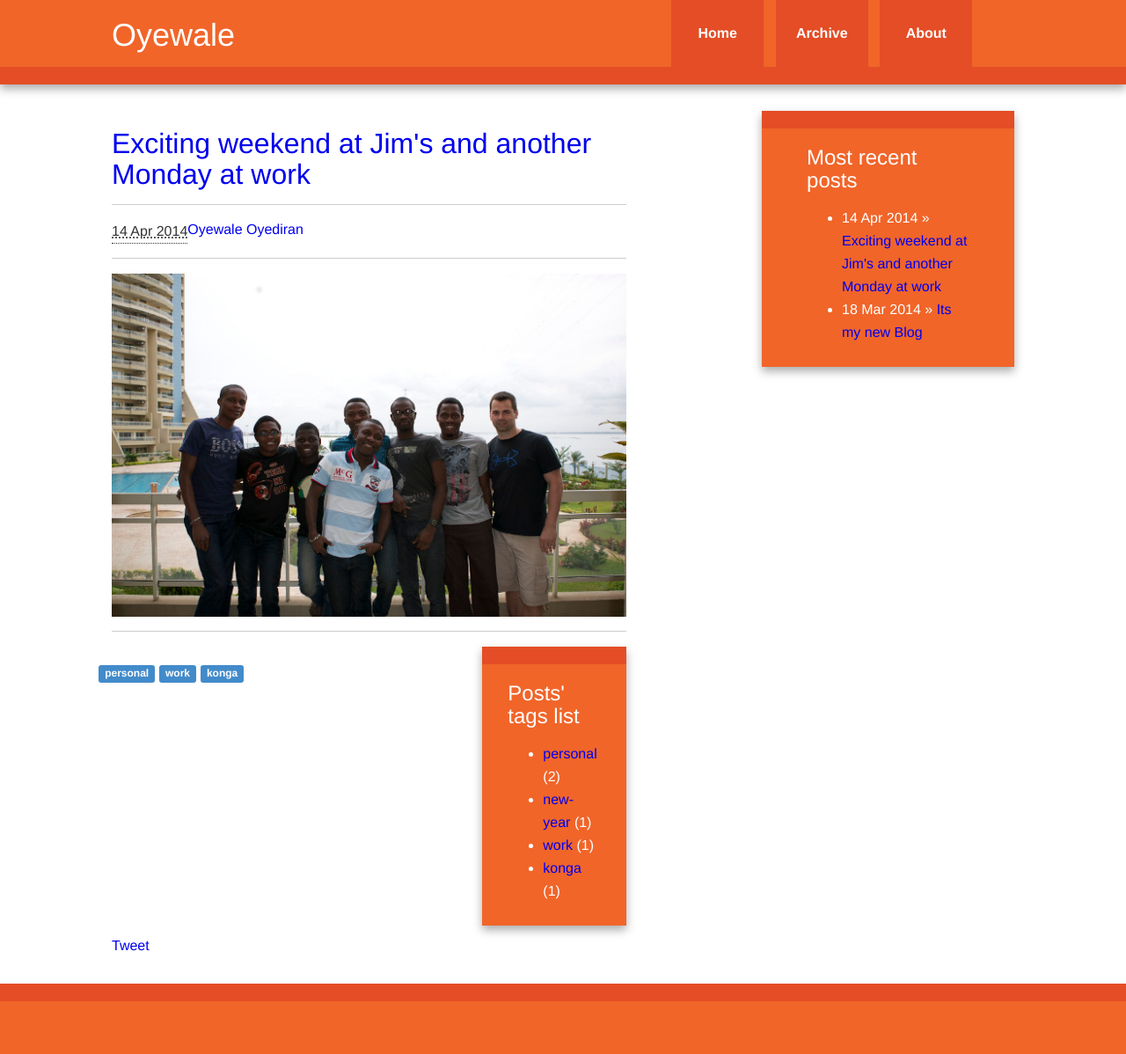
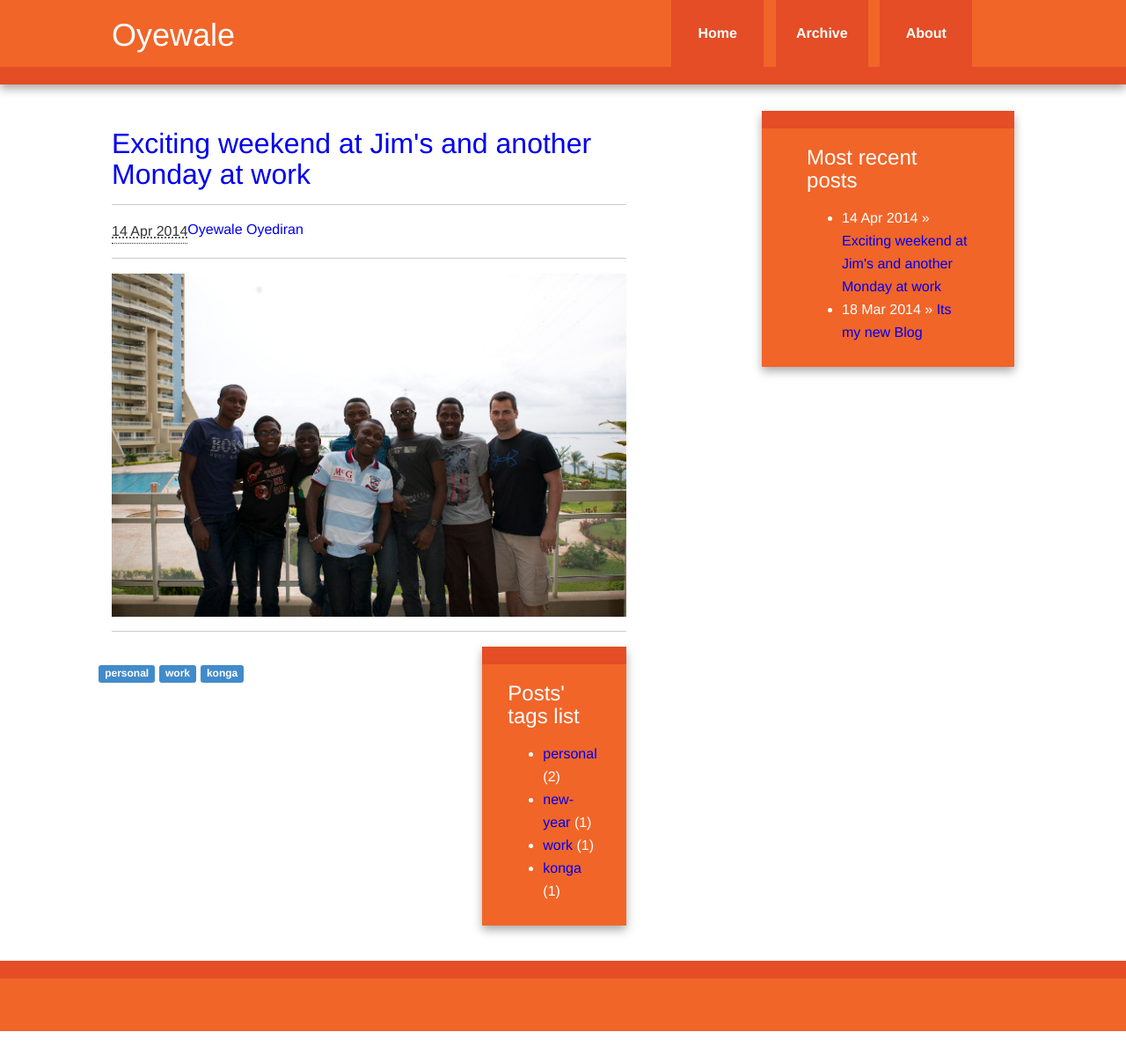
Before and after one commit to waleoyediran/waleoyediran.github.io, a Jekyll site: the page built from index.html, in a window 1280 px wide. Shown: the whole page at 88% size. Built offline with Jekyll 4.4.1, drawn with Linux system fonts in a browser that asks for light colours; nearby versions of some CDN libraries; Markdown is read by kramdown in place of the engine named in the settings; the list of posts is cut into pages by our own code; comment, search, counter and statistics services are not loaded; after the commit the page ends 1172 px from its top, so only the background shows below that.

```diff
--- a/_includes/post-article.html
+++ b/_includes/post-article.html
@@ -42,22 +42,12 @@
     </div>
 
 	<footer class="end-of-post">
-            <div style="float: left;">
-                <g:plusone size="medium" href="{{ site.url }}{{ post.url }}"></g:plusone>
-            </div>
-            <div style="float: left;">
-                <a href="https://twitter.com/share" class="twitter-share-button"
-			data-url="{{ site.url }}{{ post.url }}"
-			data-text="{% if post.tweet-text %}{{ post.tweet-text }}{% else %}{{ post.title }}{% endif %}">
-                        Tweet
-                </a>
-            </div>
-            <div style="float: left;">
-                <div class="fb-like" data-href="{{ site.url }}{{ post.url }}"
-                     data-layout="button_count" data-action="like" data-show-faces="true" data-share="true">
-
-                </div>
-            </div>
+            <span class='st_facebook_vcount' displayText='Facebook'></span>
+            <span class='st_twitter_vcount' displayText='Tweet'></span>
+            <span class='st_googleplus_vcount' displayText='Google +'></span>
+            <span class='st_linkedin_vcount' displayText='LinkedIn'></span>
+            <span class='st_pinterest_vcount' displayText='Pinterest'></span>
+            <span class='st_email_vcount' displayText='Email'></span>
 	</footer>
 </article>
 
--- a/_layouts/default.html
+++ b/_layouts/default.html
@@ -17,6 +17,9 @@
 	<link rel="stylesheet" href="/css/bootstrap.min.css" />
 	<link rel="stylesheet" href="/css/style.css" />
 	<script src="/js/libs/modernizr-2.5.3-respond-1.1.0.min.js"></script>
+        <script type="text/javascript">var switchTo5x=true;</script>
+        <script type="text/javascript" src="http://w.sharethis.com/button/buttons.js"></script>
+        <script type="text/javascript">stLight.options({publisher: "06028d48-d355-4f4b-aeec-ed0614c6faae", doNotHash: false, doNotCopy: false, hashAddressBar: true});</script>
 </head>
 
 <body>
```
